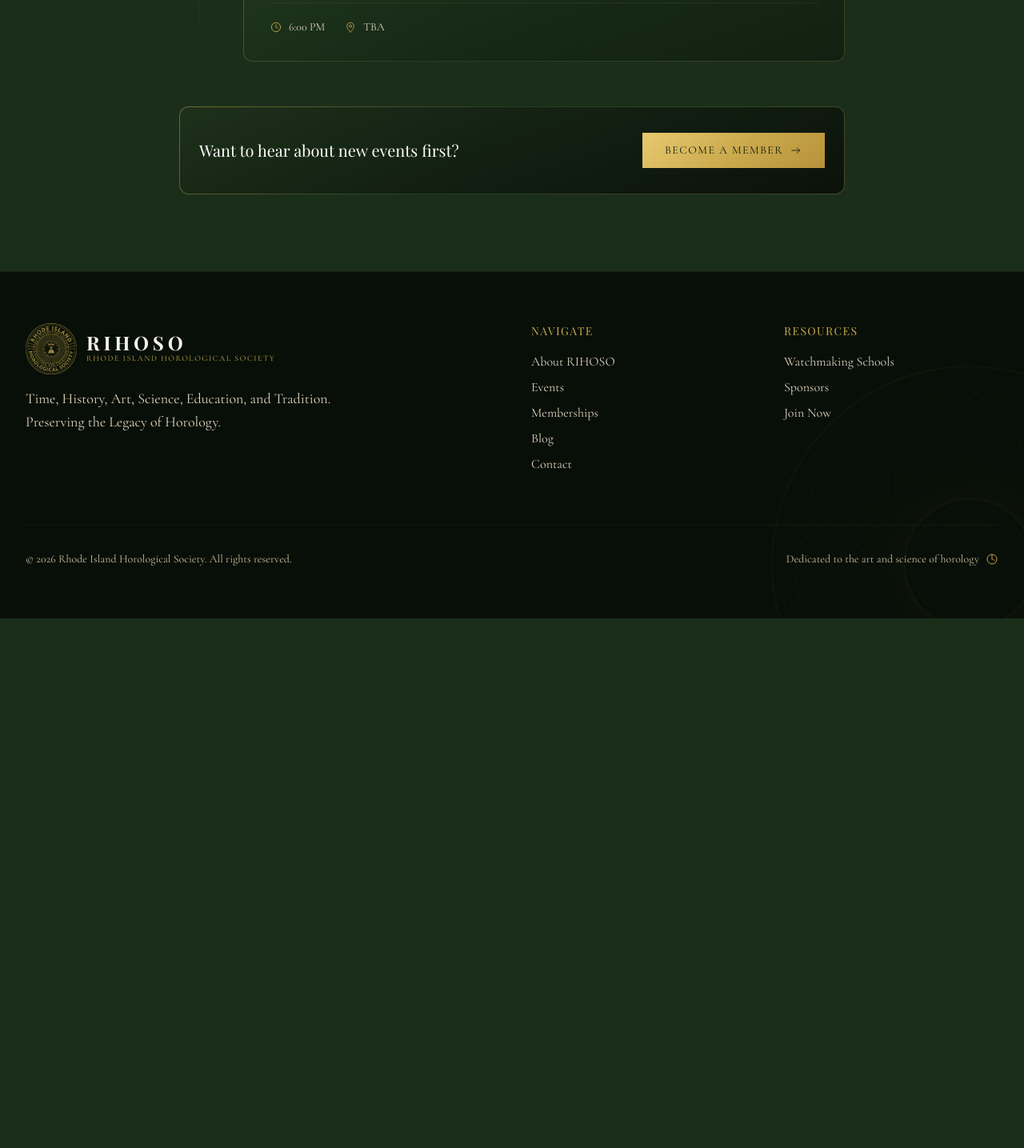
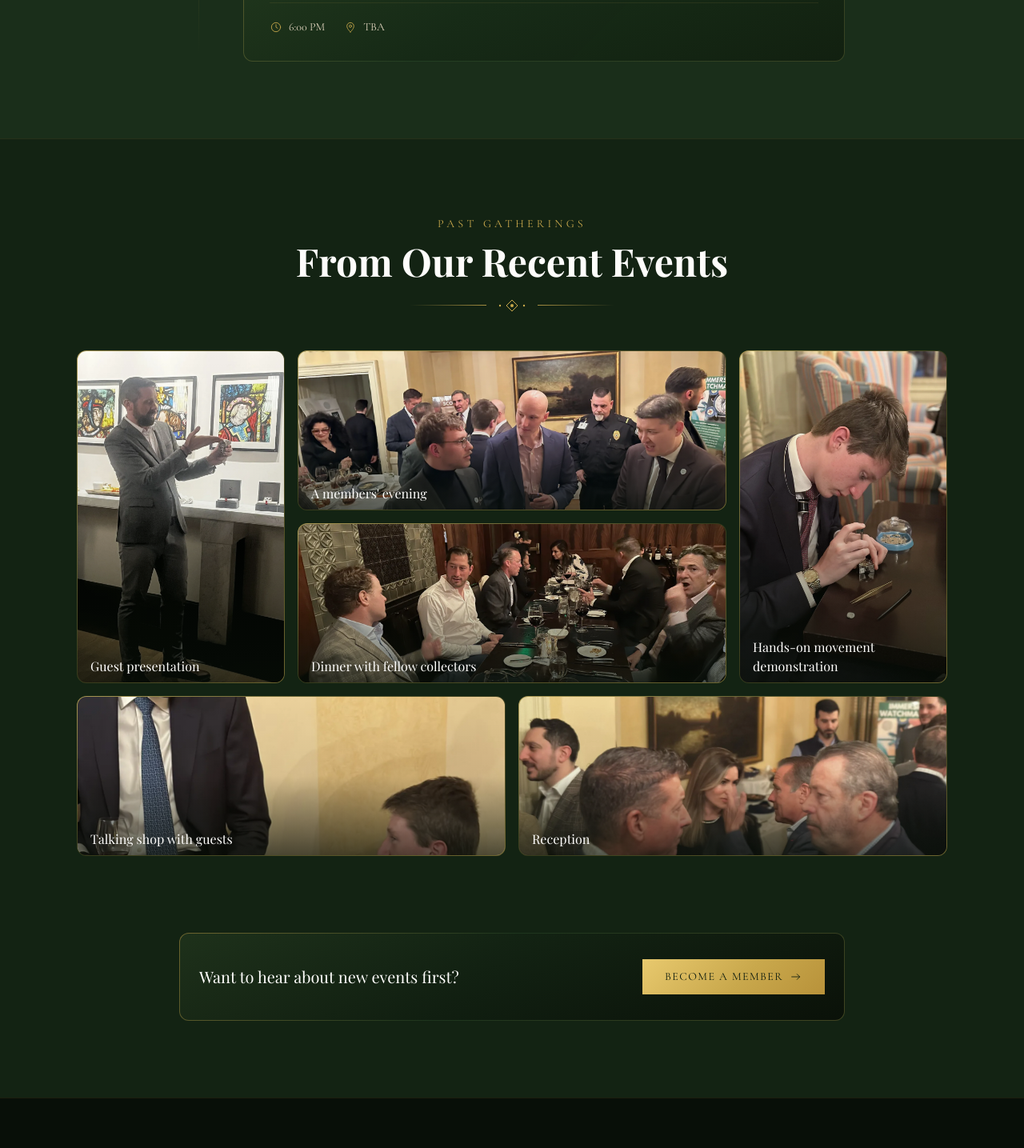
Before and after one commit to brandonsalomon-ui/rihoso-website, a Next.js app: page /events in a window 1280 px wide. Shown: the part 1100-2535 px from the top of the page at 80% size. Before the commit the page ends 1873 px from the top, so only its background shows below. Built offline with nearby package versions, Linux system fonts and the light colour scheme; a web font is replaced by a local one.

Commit message:
Events page: photos from past gatherings

```diff
--- a/src/app/events/page.tsx
+++ b/src/app/events/page.tsx
@@ -2,7 +2,9 @@ import type { Metadata } from "next";
 import Link from "next/link";
 import PageHero from "@/components/PageHero";
 import Reveal from "@/components/Reveal";
-import { Icon } from "@/components/ornaments";
+import { Icon, OrnamentDivider } from "@/components/ornaments";
+import PhotoGallery from "@/components/PhotoGallery";
+import { PHOTOS } from "@/lib/photos";
 import { nextMonthlyMeeting, upcomingEvents } from "@/lib/events";
 
 // Re-check dates every hour so past events drop off automatically.
@@ -24,6 +26,7 @@ export default function EventsPage() {
         eyebrow="Mark Your Calendar"
         title="Events & Gatherings"
         subtitle="Join us for meetings, workshops, fairs, and social events throughout the year."
+        image={PHOTOS.membersDinner.src}
       >
         {nextMeeting && (
           <div className="inline-flex items-center gap-4 rounded-full border border-gold-400/30 bg-forest-950/50 backdrop-blur-sm pl-2 pr-6 py-2">
@@ -91,7 +94,28 @@ export default function EventsPage() {
             </p>
           )}
 
-          <Reveal className="mt-14">
+        </div>
+      </section>
+
+      <section className="py-20 sm:py-24 bg-forest-900/60 border-t border-gold-400/10">
+        <div className="max-w-6xl mx-auto px-4 sm:px-6 lg:px-8">
+          <Reveal className="text-center mb-12">
+            <p className="text-gold-400 text-sm uppercase tracking-[0.3em]">Past Gatherings</p>
+            <h2 className="mt-3 font-display text-3xl sm:text-4xl lg:text-5xl font-bold text-cream-50">From Our Recent Events</h2>
+            <OrnamentDivider className="mt-6" />
+          </Reveal>
+          <Reveal>
+            <PhotoGallery
+              photos={[PHOTOS.presentation, PHOTOS.membersEvening, PHOTOS.movementDemo, PHOTOS.membersDinner, PHOTOS.demoConversation, PHOTOS.crowd]}
+              layout={["md:row-span-2", "md:col-span-2", "md:row-span-2", "md:col-span-2", "md:col-span-2", "md:col-span-2"]}
+            />
+          </Reveal>
+        </div>
+      </section>
+
+      <section className="pb-20 sm:pb-24 bg-forest-900/60">
+        <div className="max-w-4xl mx-auto px-4 sm:px-6 lg:px-8">
+          <Reveal>
             <div className="rounded-xl panel-lux px-6 py-8 sm:flex items-center justify-between gap-6 text-center sm:text-left">
               <p className="font-display text-xl text-cream-50">Want to hear about new events first?</p>
               <Link
```
